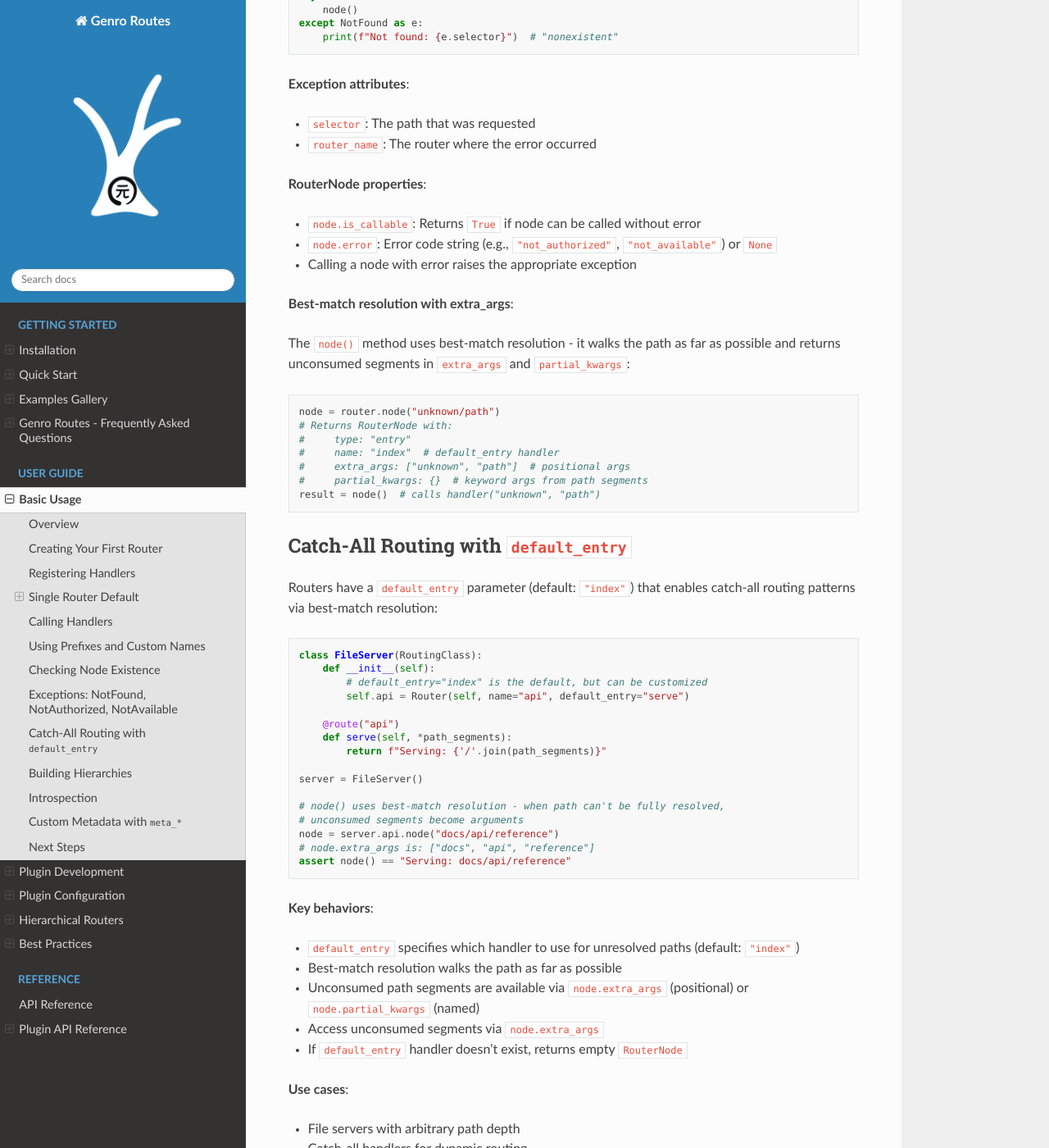
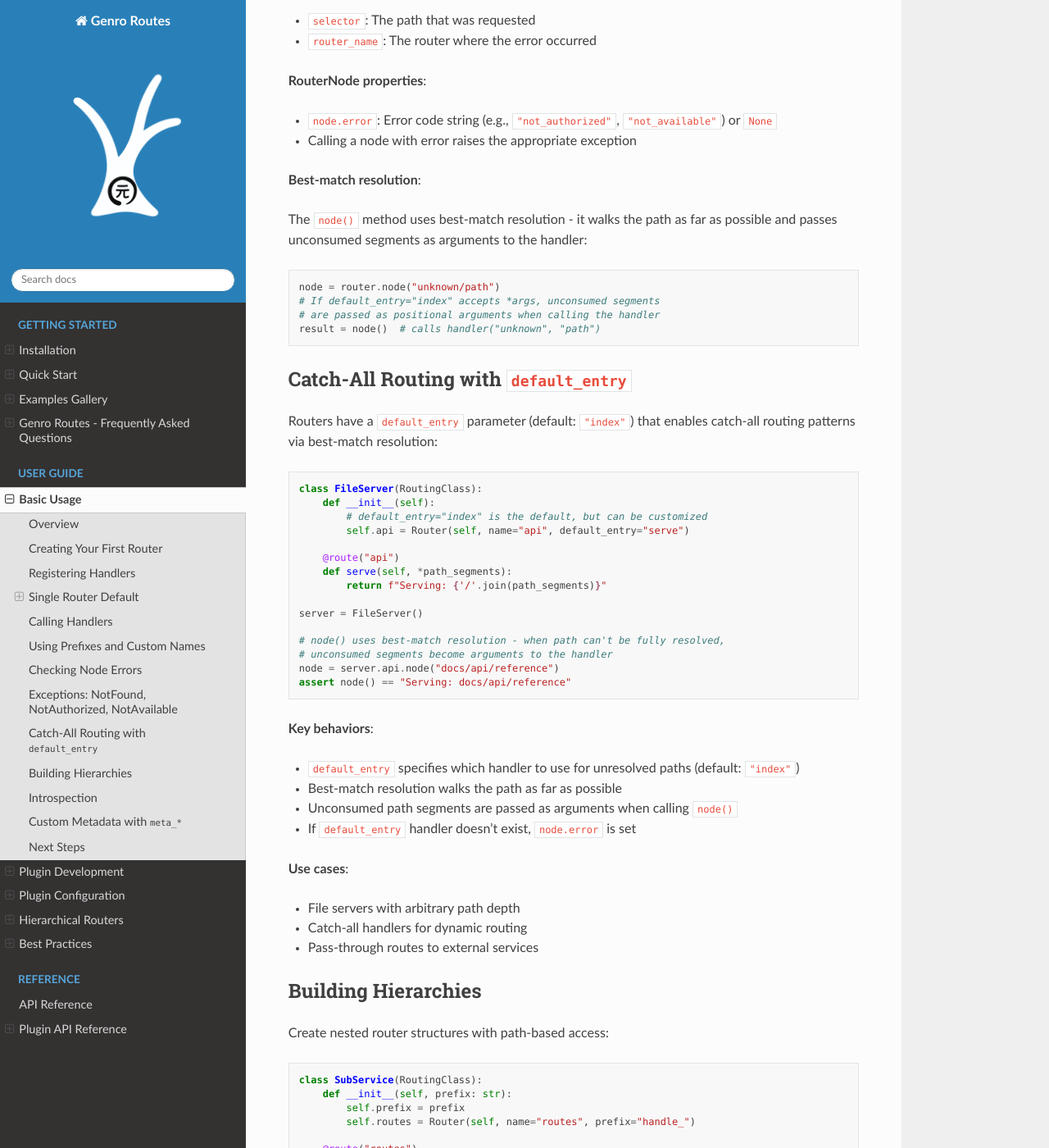
Before and after one commit to genropy/genro-routes, a Sphinx documentation site: the page built from docs/guide/basic-usage.md, in a window 1280 px wide and 1400 px high, scrolled down 5513 px. Shown: the whole window at 82% size. Built offline with Sphinx 7.4.7 and the Read the Docs theme 3.1.0, drawn with Linux system fonts in a browser that asks for light colours; pages that are not in the unit, such as notebooks, are missing from menus; some of the changed text lies outside the part shown.

Commit message:
refactor(router): simplify RouterNode API and fix node.error behavior
- RouterNode: remove is_entry, is_callable, __bool__, set_entry methods
- RouterNode: __init__ now resolves entry directly
- RouterNode: use BaseRouter type hint instead of RouterInterface
- _entry_invalid_reason: now handles entry=None, returns "not_found"
- node.error: now properly set for missing entries (not just plugin blocks)
- node.path: now "" for root node (was None)
- Docs: fix references to removed properties (is_router, is_root, extra_args, partial_kwargs)
- Docs: clarify node.metadata returns meta dict directly
- Tests: simplify test_node_resolution.py from 16 to 9 tests

````diff
--- a/docs/guide/basic-usage.md
+++ b/docs/guide/basic-usage.md
@@ -152,17 +152,15 @@
 assert node(2, 3) == 5
 
 # RouterNode also provides metadata access
-assert node.name == "add"
-assert node.type == "entry"
-assert node.is_entry
+assert node.path == "add"
+assert node.error is None
 ```
 
 **RouterNode features**:
 
 - Callable: invoke directly with `node(*args, **kwargs)`
-- Boolean: `if node:` returns `True` if node exists
-- Metadata: access `node.name`, `node.type`, `node.metadata`, `node.doc`
-- Authorization: check `node.is_callable` and `node.error` before calling
+- Metadata: access `node.path`, `node.metadata`, `node.doc`
+- Error handling: check `node.error` before calling
 
 ## Using Prefixes and Custom Names
 
@@ -199,11 +197,11 @@
 - Explicit names provide cleaner external APIs
 - Router resolves both automatically
 
-## Checking Node Existence
+## Checking Node Errors
 
 <!-- test: test_router_runtime_extras.py::test_node_returns_child_router -->
 
-Use the boolean value of `RouterNode` to check if a path exists:
+Use `node.error` to check if a path resolved correctly:
 
 ```python
 class Fallback(RoutingClass):
@@ -216,23 +214,22 @@
 
 fb = Fallback()
 
-# Existing handler - node is truthy
+# Existing handler - no error
 node = fb.api.node("known_action")
-if node:
+if not node.error:
     assert node() == "success"
 
-# Non-existing - node is falsy (empty RouterNode)
+# Non-existing - node has error
 missing = fb.api.node("missing")
-if not missing:
-    print("Handler not found")
-assert missing == {}  # Empty RouterNode equals empty dict
+if missing.error:
+    print(f"Handler error: {missing.error}")
 ```
 
-**RouterNode boolean behavior**:
+**RouterNode error handling**:
 
-- Truthy if node exists (has a `type`)
-- Falsy if path doesn't resolve to anything
-- Empty `RouterNode` compares equal to `{}`
+- `node.error` is `None` if path resolved correctly
+- `node.error` contains error code string (e.g., `"not_found"`) if resolution failed
+- Calling a node with error raises the appropriate exception
 
 **Note**: `node()` can also return a child router if the path points to one (see [Hierarchies](hierarchies.md)).
 
@@ -271,13 +268,10 @@
 
 # Entry exists and tag matches - node is callable
 node = api.api.node("admin_action", auth_tags="admin")
-assert node.is_callable
 assert node() == "admin only"
 
-# Entry exists but tag doesn't match - node exists but is not callable
+# Entry exists but tag doesn't match - node has error
 node = api.api.node("admin_action", auth_tags="public")
-assert node  # Node exists
-assert not node.is_callable  # But not callable
 assert node.error == "not_authorized"  # Error reason
 # Calling raises NotAuthorized
 try:
@@ -285,9 +279,8 @@
 except NotAuthorized as e:
     print(f"Access denied: {e.selector}")  # "admin_action"
 
-# Entry doesn't exist - empty node
+# Entry doesn't exist - node has error
 node = api.api.node("nonexistent")
-assert not node  # Falsy - doesn't exist
 # Calling raises NotFound
 try:
     node()
@@ -302,21 +295,17 @@
 
 **RouterNode properties**:
 
-- `node.is_callable`: Returns `True` if node can be called without error
 - `node.error`: Error code string (e.g., `"not_authorized"`, `"not_available"`) or `None`
 - Calling a node with error raises the appropriate exception
 
-**Best-match resolution with extra_args**:
+**Best-match resolution**:
 
-The `node()` method uses best-match resolution - it walks the path as far as possible and returns unconsumed segments in `extra_args` and `partial_kwargs`:
+The `node()` method uses best-match resolution - it walks the path as far as possible and passes unconsumed segments as arguments to the handler:
 
 ```python
 node = router.node("unknown/path")
-# Returns RouterNode with:
-#     type: "entry"
-#     name: "index"  # default_entry handler
-#     extra_args: ["unknown", "path"]  # positional args
-#     partial_kwargs: {}  # keyword args from path segments
+# If default_entry="index" accepts *args, unconsumed segments
+# are passed as positional arguments when calling the handler
 result = node()  # calls handler("unknown", "path")
 ```
 
@@ -339,9 +328,8 @@
 server = FileServer()
 
 # node() uses best-match resolution - when path can't be fully resolved,
-# unconsumed segments become arguments
+# unconsumed segments become arguments to the handler
 node = server.api.node("docs/api/reference")
-# node.extra_args is: ["docs", "api", "reference"]
 assert node() == "Serving: docs/api/reference"
 ```
 
@@ -349,9 +337,8 @@
 
 - `default_entry` specifies which handler to use for unresolved paths (default: `"index"`)
 - Best-match resolution walks the path as far as possible
-- Unconsumed path segments are available via `node.extra_args` (positional) or `node.partial_kwargs` (named)
-- Access unconsumed segments via `node.extra_args`
-- If `default_entry` handler doesn't exist, returns empty `RouterNode`
+- Unconsumed path segments are passed as arguments when calling `node()`
+- If `default_entry` handler doesn't exist, `node.error` is set
 
 **Use cases**:
 
@@ -506,9 +493,10 @@
 
 **Key behaviors**:
 
-- `meta_*` kwargs are grouped under `metadata["meta"]` in the entry
+- `meta_*` kwargs are stored under `metadata["meta"]` in the entry
+- `node.metadata` property returns the meta dict directly (convenience)
+- `nodes()` returns the full structure with `["metadata"]["meta"]` path
 - The `meta_` prefix is stripped from the key name
-- Works with both `@route()` decorator and `_add_entry()` method
 - Separate from plugin configuration (which uses `<plugin>_<key>` format)
 
 **Use cases**:
````
Also changed, not shown: other parts of docs/guide/basic-usage.md (+4 -4 lines), CLAUDE.md (+1 -0 lines), README.md (+1 -1 lines), docs/FAQ.md (+11 -15 lines), docs/concepts_to_add/auth.md (+1 -5 lines), docs/guide/hierarchies.md (+14 -16 lines), 7 other files.
